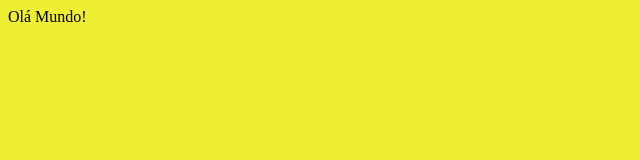
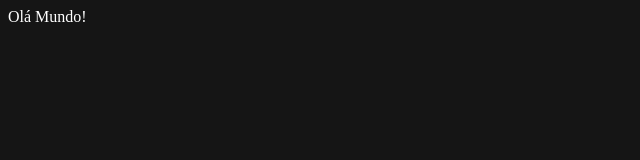
Before and after one commit to felipenvs/felipenvs.github.io, a plain HTML site: page index.html in a window 1280 px wide. Shown: the whole page, without its empty margins (0-640 px from the left). Drawn offline with Linux system fonts and the light colour scheme.

Commit message:
Update style.css

```diff
--- a/css/style.css
+++ b/css/style.css
@@ -1,3 +1,4 @@
 body{
-	background-color: #EEEE33;
+	color: #FFF;
+	background-color: #151515;
 }
```
